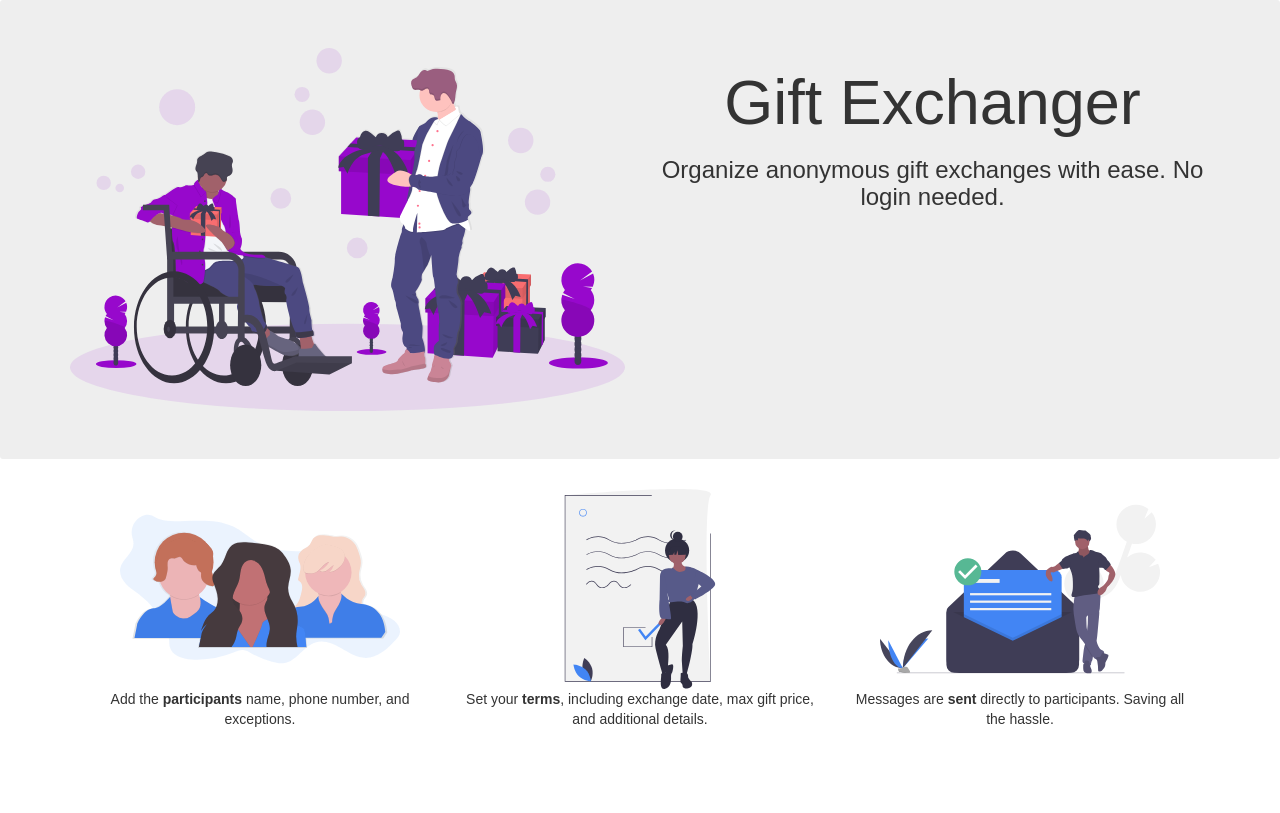
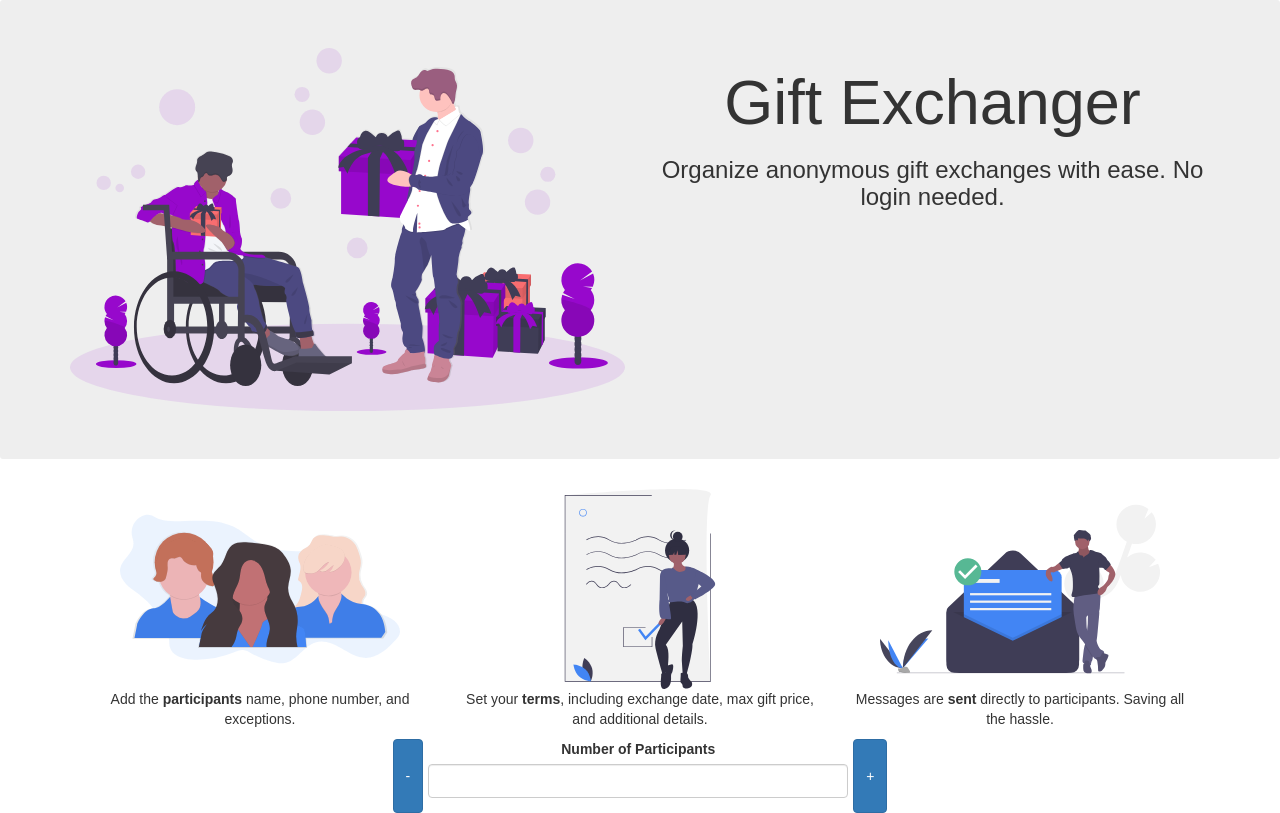
Before and after one commit to jglu225/gift-exchanger, a React (Create React App) app in the folder frontend/: page / in a window 1280 px wide. Built offline with nearby package versions, Linux system fonts and the light colour scheme.

Commit message:
Started development of num participants fields

```diff
--- a/frontend/src/App.js
+++ b/frontend/src/App.js
@@ -1,6 +1,10 @@
 import React, { Component } from 'react';
-import Hero from "./components/Hero.js"
-import Features from "./components/Features.js"
+import Hero from "./components/Hero.js";
+import Features from "./components/Features.js";
+import Participants from "./components/Participants";
+
+import {Form} from "react-bootstrap";
+
 import './App.css';
 
 class App extends Component {
@@ -9,6 +13,9 @@ class App extends Component {
       <div className="App">
         <Hero/>
         <Features/>
+        <Form>
+          <Participants/>
+        </Form>
       </div>
     );
   }
--- /dev/null
+++ b/frontend/src/components/Participants.js
@@ -0,0 +1,24 @@
+import React from 'react';
+import {Form, Container, Row, Col, Button} from 'react-bootstrap';
+
+class Participants extends React.Component {
+    render() {
+    //   if (this.props.currentStep !== 1) {
+    //     return null
+    //   }
+
+      return(
+        <Form.Row className="justify-content-md-center">
+            <Button>-</Button>
+            <Form.Group as={Col} md="4">
+                <Form.Label>Number of Participants</Form.Label>
+                <Form.Control type="number"/>
+            </Form.Group>
+            <Button>+</Button>
+        </Form.Row>
+
+      )
+    }
+  }
+
+  export default Participants;
```
Also changed, not shown: frontend/src/components/Terms.js (added), frontend/src/components/Wizard.js (added).
